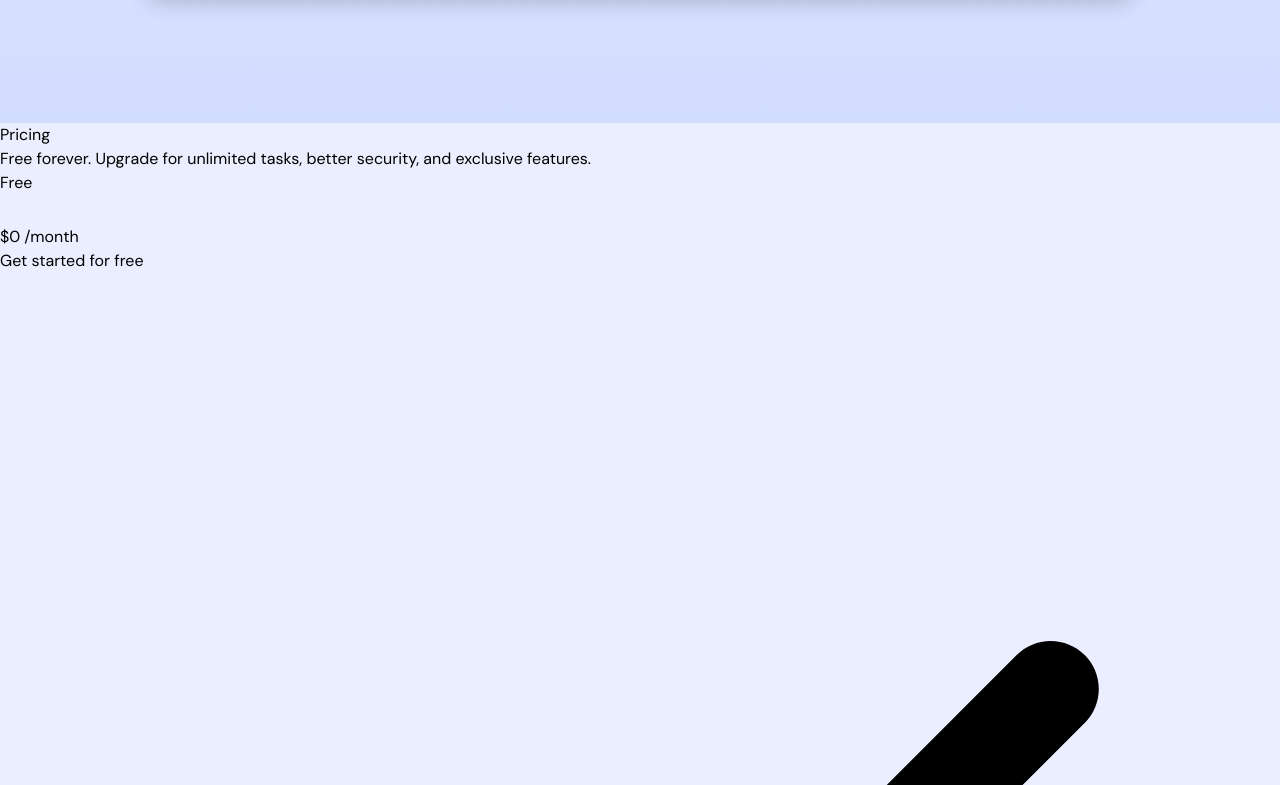
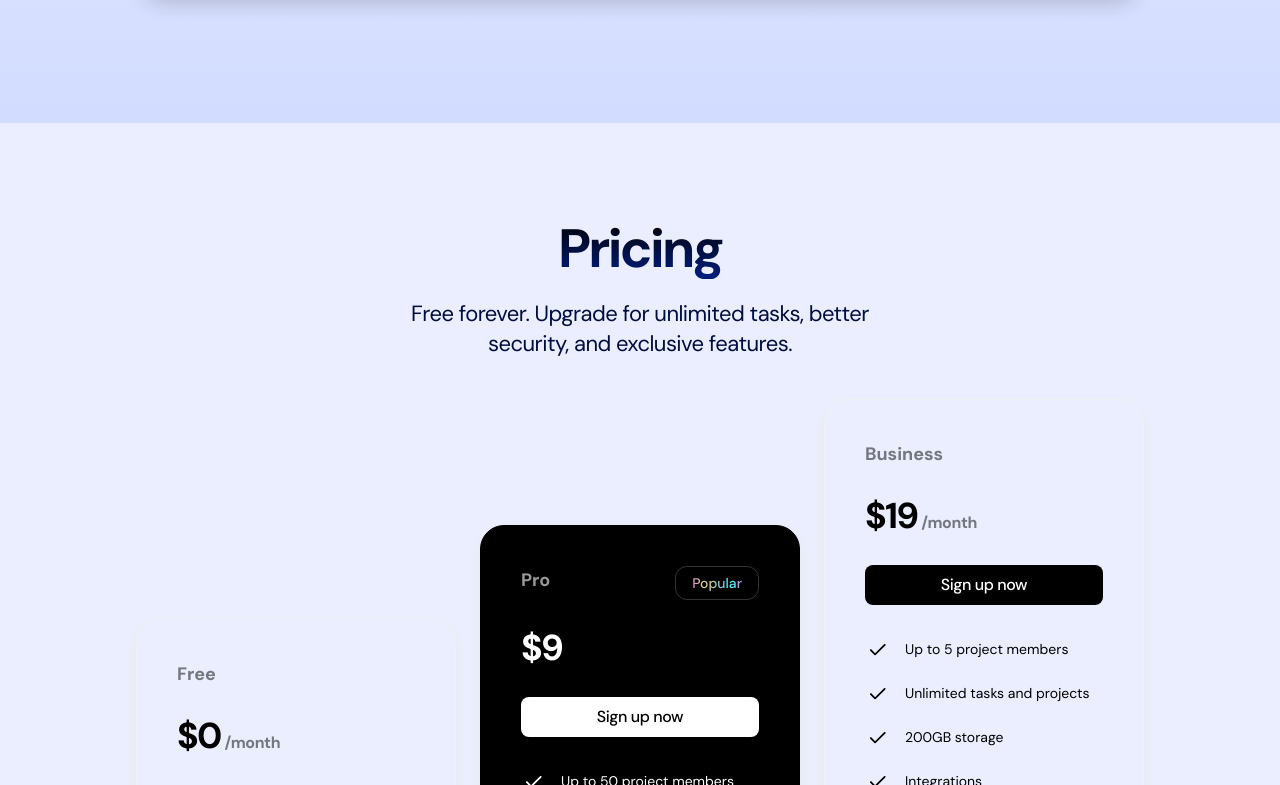
Before and after one commit to AhmedSaadRF/Light-SaaS-Landing-Page, a Next.js app: page / in a window 1280 px wide. Shown: the part 2015-2800 px from the top of the page. Built offline with nearby package versions, Linux system fonts and the light colour scheme.

Commit message:
Upload Project
Add Style Classes

```diff
--- a/src/sections/Pricing.tsx
+++ b/src/sections/Pricing.tsx
@@ -55,32 +55,32 @@ const pricingTiers = [
 
 export const Pricing = () => {
   return (
-    <section>
-      <div>
-        <div>
-          <h2 >Pricing</h2>
-          <p >Free forever. Upgrade for unlimited tasks, better security, and exclusive features.</p>
+    <section className="py-24">
+      <div className="container">
+        <div className='section-heading'>
+          <h2 className="section-title">Pricing</h2>
+          <p className="section-description mt-5">Free forever. Upgrade for unlimited tasks, better security, and exclusive features.</p>
         </div>
-        <div>
+        <div className='flex flex-col gap-6 items-center mt-10 lg:flex-row lg:items-end lg:justify-center'>
           {pricingTiers.map(({ title, monthlyPrice, buttonText, popular, inverse, features }) => (
-            <div key={monthlyPrice}>
-              <div>
-                <h3>{title}</h3>
+            <div key={monthlyPrice} className={twMerge('p-10 border border-[#F1F1F1] rounded-3xl shadow-[0_7px_14px_#EAEAEA] max-w-xs w-full', inverse === true && 'border-black bg-black text-white')}>
+              <div className='flex justify-between'>
+                <h3 className={twMerge('text-lg font-bold text-black/50', inverse === true && 'text-white/60')}>{title}</h3>
                 {popular === true && (
-                  <div>
-                    <span>Popular</span>
+                  <div className='inline-flex text-sm px-4 py-1.5 rounded-xl border border-white/20'>
+                    <span className='bg-[linear-gradient(to_right,#DD7DDF,#E1CD86,#BBCB92,#71C2EF,#3BFFFF,#DD7DDF)] text-transparent bg-clip-text font-medium'>Popular</span>
                   </div>
                 )}
               </div>
               <div className='flex items-baseline gap-1 mt-[30px]'>
-                <span>${monthlyPrice}</span>
-                <span>/month</span>
+                <span className='text-4xl font-bold tracking-tighter leading-none'>${monthlyPrice}</span>
+                <span className='tracking-tight font-bold text-black/50'>/month</span>
               </div>
-              <button>{buttonText}</button>
-              <ul>
+              <button className={twMerge('btn btn-primary w-full mt-[30px]', inverse === true && 'bg-white text-black')}>{buttonText}</button>
+              <ul className='flex flex-col gap-5 mt-8'>
                 {features.map((feature) => (
-                  <li key={feature}>
-                    <CheckIcon />
+                  <li key={feature} className='text-sm flex items-center gap-4'>
+                    <CheckIcon className="h-6 w-6" />
                     <span>{feature}</span>
                   </li>
                 ))}
```
